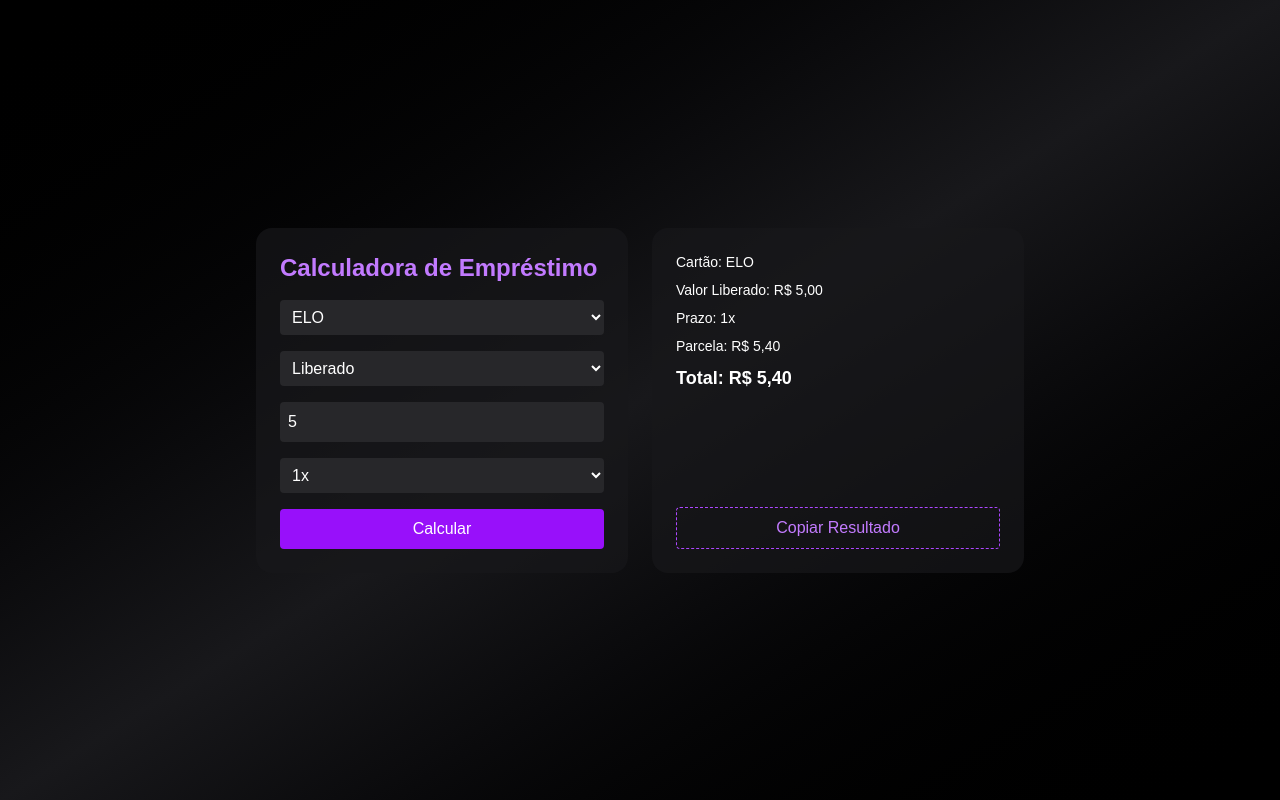
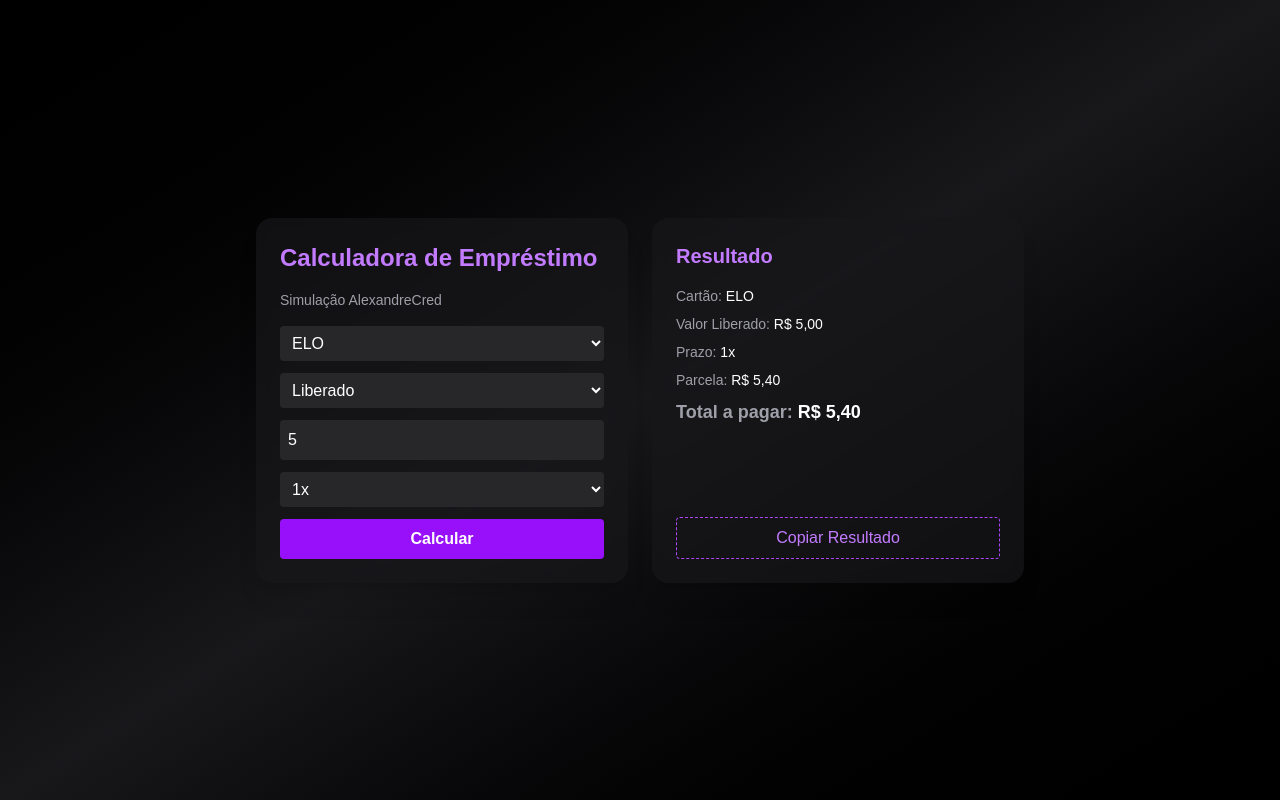
Before and after one commit to joseanttonnii/calculadora-emprestimo2, a Next.js app: page / in a window 1280 px wide. Both pictures are taken after typing "5" into the empty fields and a click on the button "Calcular". Built offline with nearby package versions, Linux system fonts and the light colour scheme.

Commit message:
Update 4 page.tsx

```diff
--- a/app/page.tsx
+++ b/app/page.tsx
@@ -4,49 +4,23 @@ import { useState } from "react";
 
 // Formata números em R$
 const formatar = (v: number) =>
-  new Intl.NumberFormat("pt-BR", {
-    minimumFractionDigits: 2,
-    maximumFractionDigits: 2,
-  }).format(v);
+  new Intl.NumberFormat("pt-BR", { minimumFractionDigits: 2, maximumFractionDigits: 2 }).format(v);
 
-// Taxas de empréstimo (ATUALIZADAS)
+// Taxas de empréstimo
 const taxas = {
   tipo1: {
-    liberado: {
-      0: 5, 1: 8, 2: 9, 3: 10, 4: 10.5, 5: 11.5, 6: 12.5, 7: 13,
-      8: 14, 9: 14.5, 10: 14.99, 11: 15.75, 12: 15.99, 13: 18,
-      14: 19, 15: 20.5, 16: 20.99, 17: 21.99, 18: 22.99,
-      19: 24.99, 20: 26.99, 21: 28.99,
-    },
-    limite: {
-      0: 4.76, 1: 7.41, 2: 8.26, 3: 9.09, 4: 9.5, 5: 10.31,
-      6: 11.11, 7: 11.5, 8: 12.28, 9: 12.66, 10: 13.04,
-      11: 13.61, 12: 13.78, 13: 15.25, 14: 15.97,
-      15: 17.01, 16: 17.36, 17: 18.03, 18: 18.7,
-      19: 19.99, 20: 21.26, 21: 22.47,
-    },
+    liberado: { 0:5,1:8,2:9,3:10,4:10.5,5:11.5,6:12.5,7:13,8:14,9:14.5,10:14.99,11:15.75,12:16.75,13:17.5,14:17.75,15:20.5,16:21,17:21.5,18:24.75,19:27.99,20:28.99,21:29.99 },
+    limite: { 0:4.76,1:7.41,2:8.26,3:9.09,4:9.5,5:10.31,6:11.11,7:11.5,8:12.28,9:12.66,10:13.04,11:13.61,12:14.35,13:14.89,14:15.07,15:17.01,16:17.36,17:17.76,18:19.84,19:21.87,20:22.47,21:23.07 }
   },
   tipo2: {
-    liberado: {
-      0: 4, 1: 7.5, 2: 8.25, 3: 8.75, 4: 9.5, 5: 9.99,
-      6: 10.75, 7: 11.25, 8: 11.75, 9: 11.95,
-      10: 11.99, 11: 13.75, 12: 13.99, 13: 16.5,
-      14: 17, 15: 17.49, 16: 18, 17: 19,
-      18: 19.99, 19: 22, 20: 24, 21: 24.99,
-    },
-    limite: {
-      0: 3.85, 1: 6.98, 2: 7.62, 3: 8.05, 4: 8.68,
-      5: 9.08, 6: 9.71, 7: 10.11, 8: 10.45,
-      9: 10.67, 10: 10.71, 11: 12.09, 12: 12.27,
-      13: 14.16, 14: 14.53, 15: 14.89, 16: 15.25,
-      17: 15.97, 18: 16.66, 19: 18.03,
-      20: 19.35, 21: 19.99,
-    },
-  },
+    liberado: { 0:4,1:7,2:8.25,3:8.75,4:9.5,5:9.99,6:10.75,7:11.25,8:11.75,9:12.25,10:12.99,11:13.75,12:14.49,13:16.5,14:17,15:17.49,16:18,17:19,18:19.99,19:22,20:24,21:24.99 },
+    limite: { 0:3.85,1:6.54,2:7.62,3:8.04,4:8.67,5:9.08,6:9.71,7:10.11,8:10.45,9:10.89,10:11.5,11:12.09,12:12.66,13:14.16,14:14.53,15:14.89,16:15.25,17:15.97,18:16.66,19:18.03,20:19.35,21:19.99 }
+  }
 } as const;
 
 type Tipo = keyof typeof taxas;
-type Opcao = "liberado" | "limite";
+type Opcao = keyof typeof taxas["tipo1"];
+type Parcelas = 0 | 1 | 2 | 3 | 4 | 5 | 6 | 7 | 8 | 9 | 10 | 11 | 12 | 13 | 14 | 15 | 16 | 17 | 18 | 19 | 20 | 21;
 
 interface Resultado {
   valorLiberado: number;
@@ -54,16 +28,15 @@ interface Resultado {
   parcela: number | null;
 }
 
-function calcular(
-  tipo: Tipo,
-  opcao: Opcao,
-  valor: number,
-  parcelas: number
-): Resultado {
-  const taxa = taxas[tipo][opcao][parcelas] / 100;
+// Função de cálculo
+function calcular({ tipo, opcao, valor, parcelas }: { tipo: Tipo, opcao: Opcao, valor: number, parcelas: number }): Resultado {
+  const maxParcelas = Object.keys(taxas[tipo][opcao]).length - 1;
+  const parcelasVal = Math.min(parcelas, maxParcelas) as Parcelas;
 
-  let valorLiberado = 0;
-  let totalPagar = 0;
+  const taxa = taxas[tipo][opcao][parcelasVal] / 100;
+
+  let valorLiberado: number;
+  let totalPagar: number;
 
   if (opcao === "liberado") {
     valorLiberado = valor;
@@ -73,99 +46,125 @@ function calcular(
     totalPagar = valor;
   }
 
-  const parcela = parcelas > 0 ? totalPagar / parcelas : null;
+  const parcela = parcelasVal > 0 ? totalPagar / parcelasVal : null;
+
   return { valorLiberado, totalPagar, parcela };
 }
 
+// Função para copiar texto
+function copiarTexto(texto: string) {
+  if (navigator.clipboard && window.isSecureContext) {
+    navigator.clipboard.writeText(texto).then(() => alert("Resultado copiado!")).catch(() => fallbackCopy(texto));
+  } else {
+    fallbackCopy(texto);
+  }
+}
+
+function fallbackCopy(texto: string) {
+  const textarea = document.createElement("textarea");
+  textarea.value = texto;
+  textarea.style.position = "fixed";
+  textarea.style.opacity = "0";
+  document.body.appendChild(textarea);
+  textarea.focus();
+  textarea.select();
+  try { document.execCommand("copy"); alert("Resultado copiado!"); }
+  catch { alert("Não foi possível copiar o resultado."); }
+  document.body.removeChild(textarea);
+}
+
+// Componente principal
 export default function Calculadora() {
   const [tipo, setTipo] = useState<Tipo>("tipo1");
   const [opcao, setOpcao] = useState<Opcao>("liberado");
-  const [valor, setValor] = useState("");
-  const [parcelas, setParcelas] = useState(1);
+  const [valor, setValor] = useState<string>("");
+  const [parcelas, setParcelas] = useState<number>(1);
   const [res, setRes] = useState<Resultado | null>(null);
 
+  const handleCalcular = () => {
+    const numValor = Number(valor);
+    if (isNaN(numValor) || numValor <= 0) { alert("Digite um valor válido"); return; }
+    setRes(calcular({ tipo, opcao, valor: numValor, parcelas }));
+  };
+
+  const handleCopiar = () => {
+    if (!res) return;
+
     const tipoCartao = tipo === "tipo1" ? "ELO" : "VISA/Master";
-
-  const copiar = () => {
-    if (!res) return;
 
     const texto = `
 =====AlexandreCred=====
 
 Cartão: ${tipoCartao}
 Valor Liberado: R$ ${formatar(res.valorLiberado)}
-Prazo: ${parcelas}x
-Parcela: R$ ${res.parcela ? formatar(res.parcela) : "-"}
+Prazo: ${parcelas > 0 ? `${parcelas}x` : '-'}
+Parcela: R$ ${res.parcela !== null ? formatar(res.parcela) : '-'}
 Total a pagar: R$ ${formatar(res.totalPagar)}
-    `.trim();
+    `;
+    copiarTexto(texto.trim());
+  };
 
-    navigator.clipboard.writeText(texto);
-    alert("Resultado copiado!");
-  };
+  const tipoCartaoDisplay = tipo === "tipo1" ? "ELO" : "VISA/Master";
 
   return (
     <div className="min-h-screen bg-gradient-to-br from-black via-zinc-900 to-black text-white flex items-center justify-center p-6">
       <div className="w-full max-w-3xl grid md:grid-cols-2 gap-6">
 
-        <div className="bg-zinc-900/70 rounded-2xl p-6 space-y-4">
-          <h1 className="text-2xl font-bold text-purple-400">
-            Calculadora de Empréstimo
-          </h1>
+        {/* Painel Entrada */}
+        <div className="bg-zinc-900/70 backdrop-blur rounded-2xl p-6 space-y-4 shadow-xl">
+          <h1 className="text-2xl font-bold text-purple-400">Calculadora de Empréstimo</h1>
+          <p className="text-sm text-zinc-400">Simulação AlexandreCred</p>
 
-          <select className="w-full p-2 bg-zinc-800 rounded" value={tipo} onChange={e => setTipo(e.target.value as Tipo)}>
+          <div className="space-y-3">
+            <select className="w-full p-2 rounded bg-zinc-800" value={tipo} onChange={e => setTipo(e.target.value as Tipo)}>
               <option value="tipo1">ELO</option>
               <option value="tipo2">VISA/Master</option>
             </select>
 
-          <select className="w-full p-2 bg-zinc-800 rounded" value={opcao} onChange={e => setOpcao(e.target.value as Opcao)}>
+            <select className="w-full p-2 rounded bg-zinc-800" value={opcao} onChange={e => setOpcao(e.target.value as Opcao)}>
               <option value="liberado">Liberado</option>
               <option value="limite">Limite</option>
             </select>
 
             <input
               type="number"
-            className="w-full p-2 bg-zinc-800 rounded"
-            placeholder="Valor"
+              className="w-full p-2 rounded bg-zinc-800"
               value={valor}
               onChange={e => setValor(e.target.value)}
+              placeholder="Valor do empréstimo"
             />
 
-          <select className="w-full p-2 bg-zinc-800 rounded" value={parcelas} onChange={e => setParcelas(Number(e.target.value))}>
-            {Array.from({ length: 22 }).map((_, i) => (
-              <option key={i} value={i}>{i}x</option>
-            ))}
+            <select className="w-full p-2 rounded bg-zinc-800" value={parcelas} onChange={e => setParcelas(Number(e.target.value))}>
+              {Array.from({ length: 22 }).map((_, i) => <option key={i} value={i}>{i}x</option>)}
             </select>
 
-          <button
-            className="w-full bg-purple-600 hover:bg-purple-700 p-2 rounded"
-            onClick={() => setRes(calcular(tipo, opcao, Number(valor), parcelas))}
-          >
+            <button className="w-full bg-purple-600 hover:bg-purple-700 transition p-2 rounded font-semibold" onClick={handleCalcular}>
               Calcular
             </button>
           </div>
-
-        <div className="bg-zinc-900/70 rounded-2xl p-6 flex flex-col justify-between">
-          {res ? (
-            <>
-              <div className="space-y-2 text-sm">
-                <p>Cartão: {tipoCartao}</p>
-                <p>Valor Liberado: R$ {formatar(res.valorLiberado)}</p>
-                <p>Prazo: {parcelas}x</p>
-                <p>Parcela: R$ {res.parcela ? formatar(res.parcela) : "-"}</p>
-                <p className="text-lg font-bold">
-                  Total: R$ {formatar(res.totalPagar)}
-                </p>
         </div>
 
-              <button
-                className="mt-4 border border-dashed border-purple-500 text-purple-400 p-2 rounded"
-                onClick={copiar}
-              >
+        {/* Painel Resultado */}
+        <div className="bg-zinc-900/70 backdrop-blur rounded-2xl p-6 shadow-xl flex flex-col justify-between">
+          <div>
+            <h2 className="text-xl font-semibold text-purple-400 mb-4">Resultado</h2>
+            {res ? (
+              <div className="space-y-2 text-sm">
+                <p><span className="text-zinc-400">Cartão:</span> {tipoCartaoDisplay}</p>
+                <p><span className="text-zinc-400">Valor Liberado:</span> R$ {formatar(res.valorLiberado)}</p>
+                <p><span className="text-zinc-400">Prazo:</span> {parcelas > 0 ? `${parcelas}x` : '-'}</p>
+                <p><span className="text-zinc-400">Parcela:</span> R$ {res.parcela !== null ? formatar(res.parcela) : '-'}</p>
+                <p className="text-lg font-bold"><span className="text-zinc-400">Total a pagar:</span> R$ {formatar(res.totalPagar)}</p>
+              </div>
+            ) : (
+              <p className="text-zinc-500">Preencha os dados para calcular</p>
+            )}
+          </div>
+
+          {res && (
+            <button className="mt-4 border border-dashed border-purple-500 text-purple-400 p-2 rounded" onClick={handleCopiar}>
               Copiar Resultado
             </button>
-            </>
-          ) : (
-            <p className="text-zinc-500">Preencha os dados</p>
           )}
         </div>
       </div>
```
Lines whose indentation alone changed are shown as unchanged.
